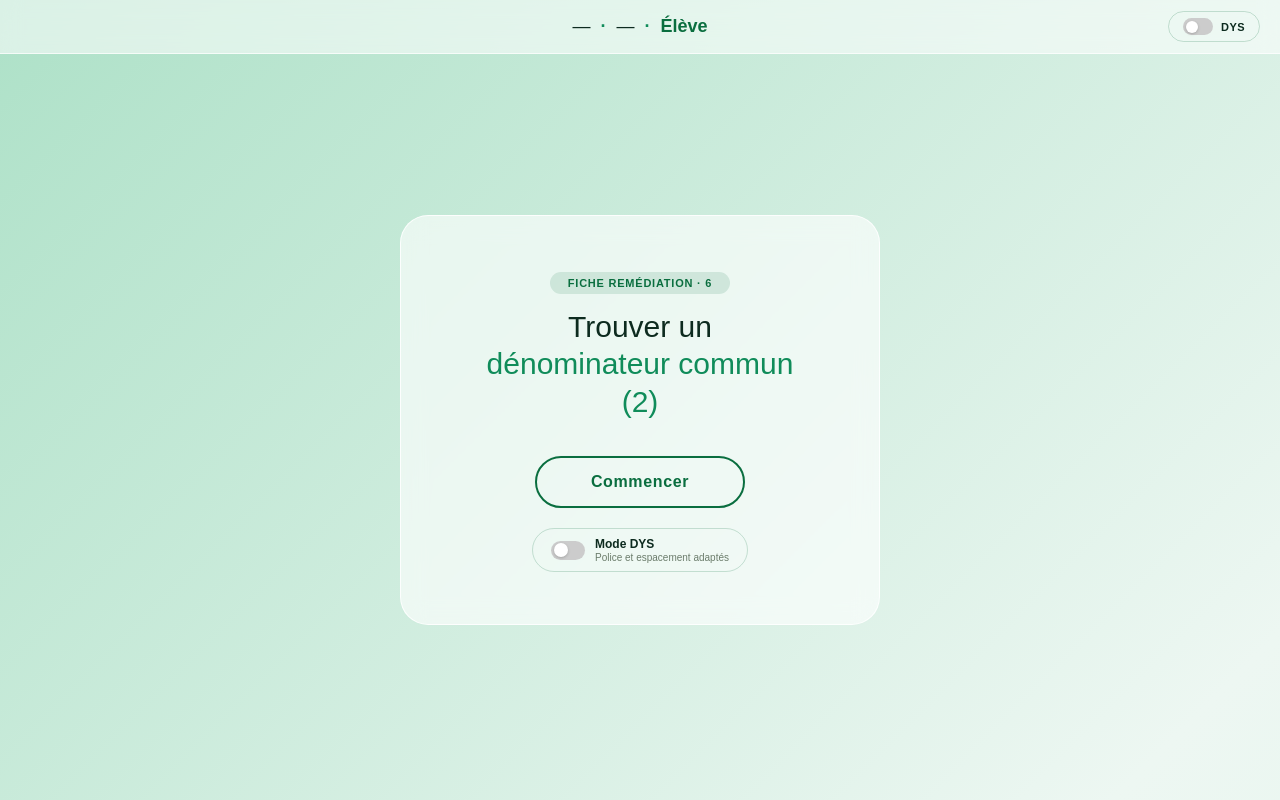
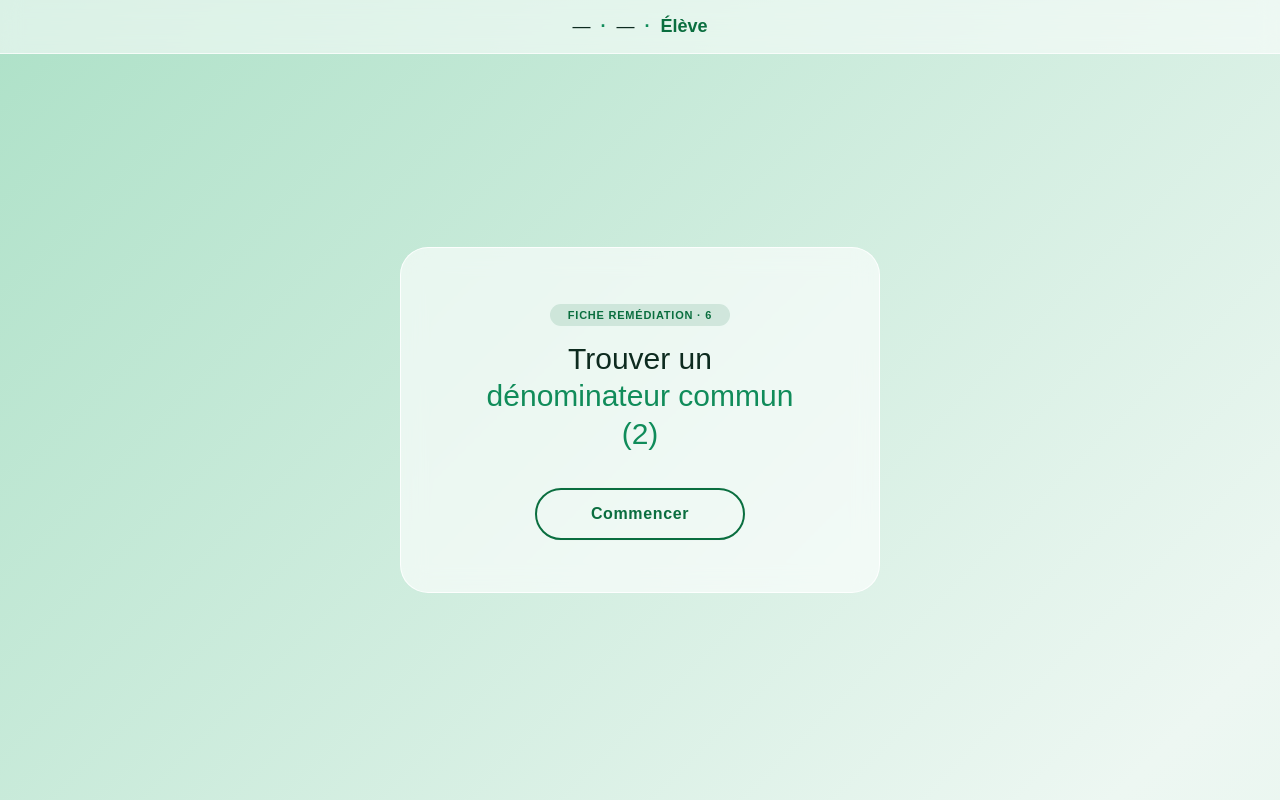
Before and after one commit to arnaudreydellet/fiche-6, a plain HTML site: page index.html in a window 1280 px wide. Drawn offline with Linux system fonts and the light colour scheme; a web font is replaced by a local one.

Commit message:
Update index.html

```diff
--- a/index.html
+++ b/index.html
@@ -36,13 +36,10 @@
     .header-ligne { font-size:18px;font-weight:500;color:var(--texte-fonce);display:flex;align-items:center;gap:10px; }
     .header-sep { color:var(--vert-fort);font-weight:700; }
     .header-nom { font-weight:700;color:var(--vert-bord); }
-    .header-dys { position:absolute;right:20px;display:flex;align-items:center;gap:8px;cursor:pointer;padding:6px 14px;border-radius:999px;border:1.5px solid rgba(10,110,63,0.2);background:transparent;font-family:Arial,sans-serif;transition:all 0.2s; }
-    .header-dys:hover { background:rgba(10,110,63,0.07); }
-    .dys-dot { width:30px;height:17px;border-radius:999px;background:#ccc;position:relative;flex-shrink:0;transition:background 0.3s; }
-    .dys-dot::after { content:'';position:absolute;top:2.5px;left:2.5px;width:12px;height:12px;border-radius:50%;background:#fff;transition:transform 0.3s cubic-bezier(.22,1,.36,1);box-shadow:0 1px 3px rgba(0,0,0,0.2); }
-    .header-dys.on .dys-dot { background:var(--vert-fort); }
-    .header-dys.on .dys-dot::after { transform:translateX(13px); }
-    .dys-lbl { font-size:11px;font-weight:700;color:var(--texte-fonce);letter-spacing:0.04em; }
+    /* Badge "Mode DYS actif" qui remplace l'ancien bouton toggle */
+    .header-dys-badge { display:none; position:absolute;right:20px;align-items:center;gap:6px;padding:5px 12px;border-radius:999px;background:rgba(10,110,63,0.12);border:1px solid rgba(10,110,63,0.25);font-family:Arial,sans-serif;font-size:11px;font-weight:700;color:var(--vert-bord);letter-spacing:0.04em; }
+    .header-dys-badge.visible { display:inline-flex; }
+    .header-dys-badge::before { content:'';width:6px;height:6px;border-radius:50%;background:var(--vert-fort); }
 
     .ecran { display:flex;align-items:center;justify-content:center;width:100%;min-height:100vh;padding-top:80px;padding-bottom:40px; }
     .ecran.cache { display:none; }
@@ -59,15 +56,6 @@
     .titre .accent { color:var(--texte-vert); }
     .texte-intro { font-size:18px;font-weight:400;color:var(--texte-fonce);text-align:center;line-height:1.6;max-width:340px; }
     .texte-intro strong { color:var(--vert-bord);font-weight:700; }
-    .accueil-dys { margin-top:6px;display:flex;align-items:center;gap:10px;cursor:pointer;padding:8px 18px;border-radius:999px;border:1.5px solid rgba(10,110,63,0.2);background:transparent;font-family:Arial,sans-serif;transition:all 0.2s; }
-    .accueil-dys:hover { background:rgba(10,110,63,0.06); }
-    .accueil-dys-dot { width:34px;height:19px;border-radius:999px;background:#ccc;position:relative;flex-shrink:0;transition:background 0.3s; }
-    .accueil-dys-dot::after { content:'';position:absolute;top:2.5px;left:2.5px;width:14px;height:14px;border-radius:50%;background:#fff;transition:transform 0.3s cubic-bezier(.22,1,.36,1);box-shadow:0 1px 3px rgba(0,0,0,0.2); }
-    .accueil-dys.on .accueil-dys-dot { background:var(--vert-fort); }
-    .accueil-dys.on .accueil-dys-dot::after { transform:translateX(15px); }
-    .accueil-dys-texte { text-align:left; }
-    .accueil-dys-lbl { font-size:12px;font-weight:700;color:var(--texte-fonce);display:block; }
-    .accueil-dys-sub  { font-size:10px;color:#6b7c6b;display:block;margin-top:1px; }
     .btn { margin-top:22px;padding:15px 54px;border-radius:999px;border:2.5px solid var(--vert-bord);background:transparent;font-size:16px;font-weight:700;cursor:pointer;letter-spacing:0.04em;color:var(--vert-bord);animation:btnGlow 2.2s ease-in-out infinite;transition:background 0.2s,color 0.2s,transform 0.15s;font-family:inherit; }
     .btn:hover { background:var(--vert-bord);color:#fff;transform:scale(1.05); }
     .btn:active { transform:scale(0.97); }
@@ -146,9 +134,7 @@
       <span id="header-classe">—</span><span class="header-sep">·</span>
       <span class="header-nom" id="header-nom">—</span>
     </div>
-    <button class="header-dys" id="header-dys" onclick="basculerDYS()">
-      <div class="dys-dot"></div><span class="dys-lbl">DYS</span>
-    </button>
+    <div class="header-dys-badge" id="header-dys-badge">Mode DYS</div>
   </div>
 
   <!-- CHARGEMENT -->
@@ -165,13 +151,6 @@
       <div class="badge">Fiche remédiation · 6</div>
       <div class="titre">Trouver un<br><span class="accent">dénominateur commun (2)</span></div>
       <button class="btn" onclick="allerVers('ecran-accueil','ecran-retenir')">Commencer</button>
-      <button class="accueil-dys" id="accueil-dys" onclick="basculerDYS()">
-        <div class="accueil-dys-dot"></div>
-        <div class="accueil-dys-texte">
-          <span class="accueil-dys-lbl">Mode DYS</span>
-          <span class="accueil-dys-sub">Police et espacement adaptés</span>
-        </div>
-      </button>
     </div>
   </div>
 
@@ -408,6 +387,9 @@
   const email     = params.get('email')      || '';
   const prof      = params.get('prof')       || '';
   const profEmail = params.get('prof_email') || '';
+  // ═══ DÉTECTION AUTOMATIQUE DU MODE DYS ═══
+  // L'espace élève transmet ?dys=1 dans l'URL si l'élève a coché "DYS" à l'inscription
+  const dysActif = params.get('dys') === '1';
 
   document.getElementById('header-lycee').textContent = lycee;
   document.getElementById('header-classe').textContent = classe;
@@ -416,23 +398,16 @@
     document.getElementById(id).textContent = nom.split(' ')[0];
   });
 
-  let nbTentatives = 0, dysActif = false;
+  // Application automatique du mode DYS au chargement
+  if (dysActif) {
+    document.body.classList.add('dys');
+    document.getElementById('header-dys-badge').classList.add('visible');
+  }
+
+  let nbTentatives = 0;
+  // Les timings s'adaptent au mode DYS (feedbacks plus longs pour laisser le temps de lire)
   const TOK = () => dysActif ? 1500 : 700;
   const TKO = () => dysActif ? 2000 : 1200;
-
-  function basculerDYS() {
-    dysActif = !dysActif;
-    document.body.style.transition = 'opacity 0.2s';
-    document.body.style.opacity = '0';
-    setTimeout(() => {
-      document.body.classList.toggle('dys', dysActif);
-      ['header-dys','accueil-dys'].forEach(id => {
-        const el = document.getElementById(id);
-        if (el) el.classList.toggle('on', dysActif);
-      });
-      document.body.style.opacity = '1';
-    }, 200);
-  }
 
   function sauvegarder(statut, score, tentNum, extra) {
     if (!email) return;
```
